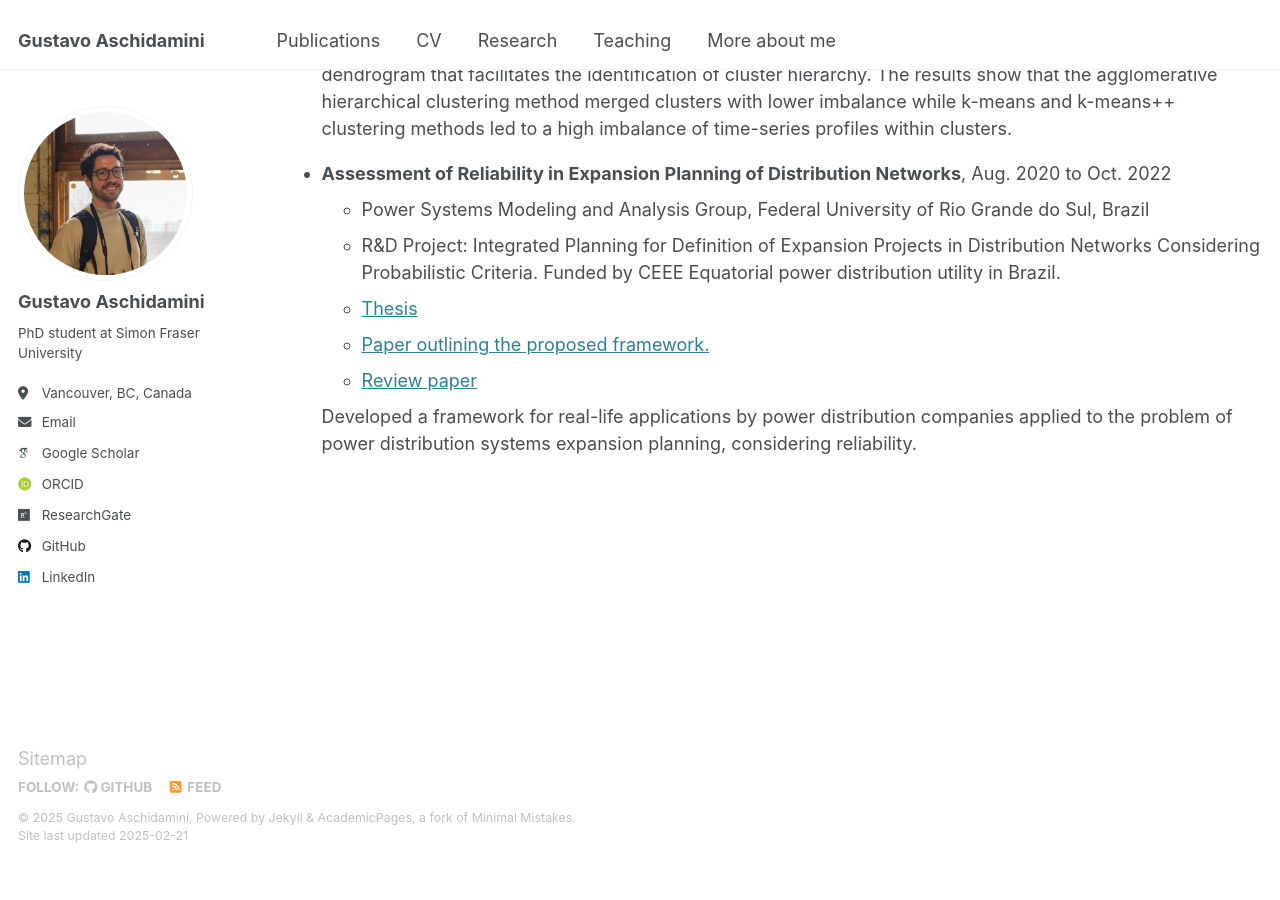
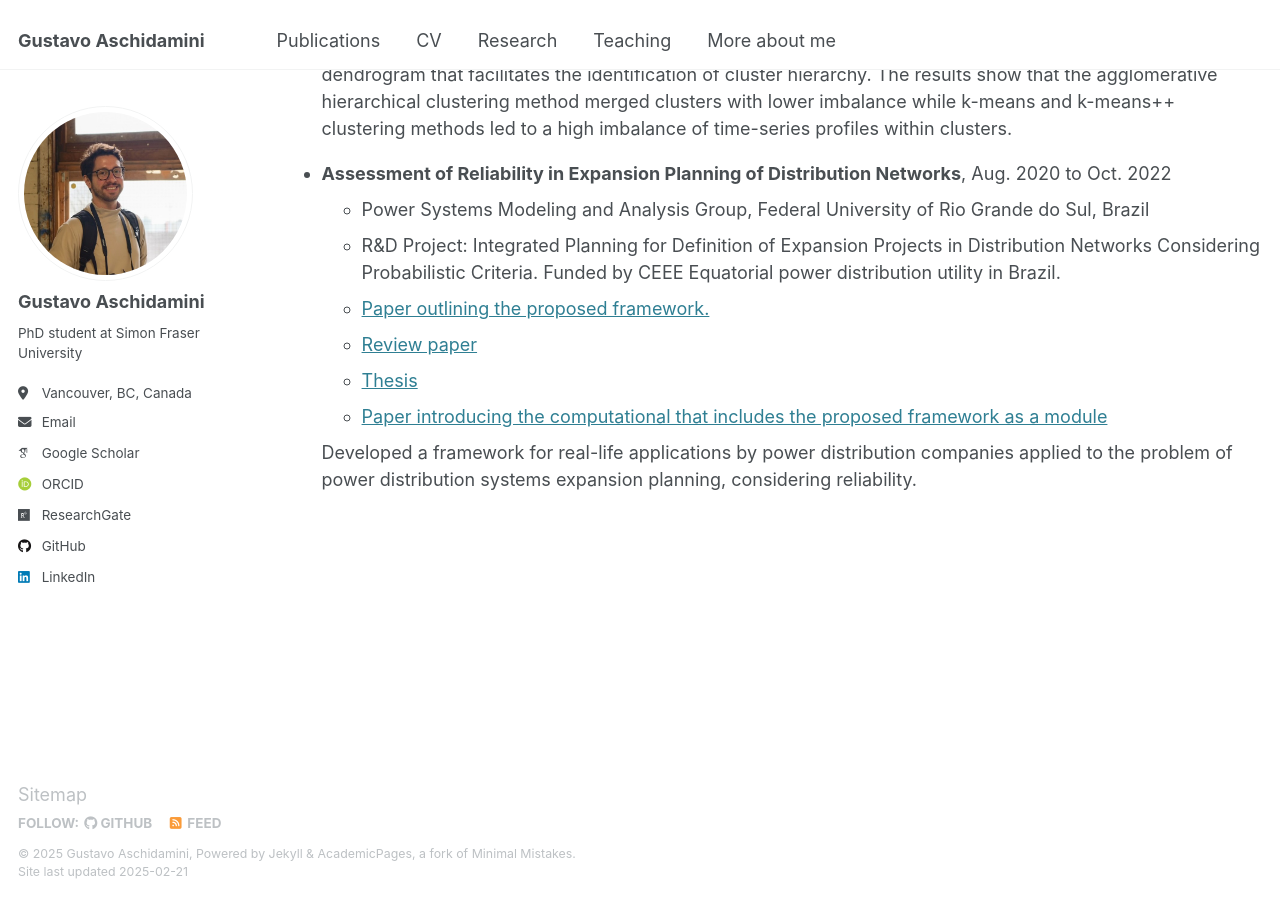
Before and after one commit to gaschidamini/gaschidamini.github.io, a Jekyll site: the page built from _pages/research.html, in a window 1280 px wide and 900 px high, scrolled down 795 px. Built offline with Jekyll 4.4.1, drawn with Linux system fonts in a browser that asks for light colours; some web fonts are replaced; before the commit the page ends 1659 px from its top, so only the background shows below that.

Commit message:
Update research.html

```diff
--- a/_pages/research.html
+++ b/_pages/research.html
@@ -38,9 +38,10 @@ author_profile: true
   <ul>
     <li>Power Systems Modeling and Analysis Group, Federal University of Rio Grande do Sul, Brazil</li>
     <li>R&D Project: Integrated Planning for Definition of Expansion Projects in Distribution Networks Considering Probabilistic Criteria. Funded by CEEE Equatorial power distribution utility in Brazil.</li>
-    <li> <a href="https://lume.ufrgs.br/handle/10183/254223">Thesis</a> </li>
     <li> <a href="https://www.mdpi.com/1996-1073/15/14/5073">Paper outlining the proposed framework.</a> </li>
     <li> <a href="https://www.mdpi.com/1996-1073/15/6/2275">Review paper</a></li>
+    <li> <a href="https://lume.ufrgs.br/handle/10183/254223">Thesis</a> </li>
+    <li> <a href="https://ieeexplore.ieee.org/document/10328288">Paper introducing the computational that includes the proposed framework as a module</a> </li>
    </ul>
   Developed a framework for real-life applications by power distribution companies applied to the problem of power distribution systems expansion planning, considering reliability.
 </ul>
```
